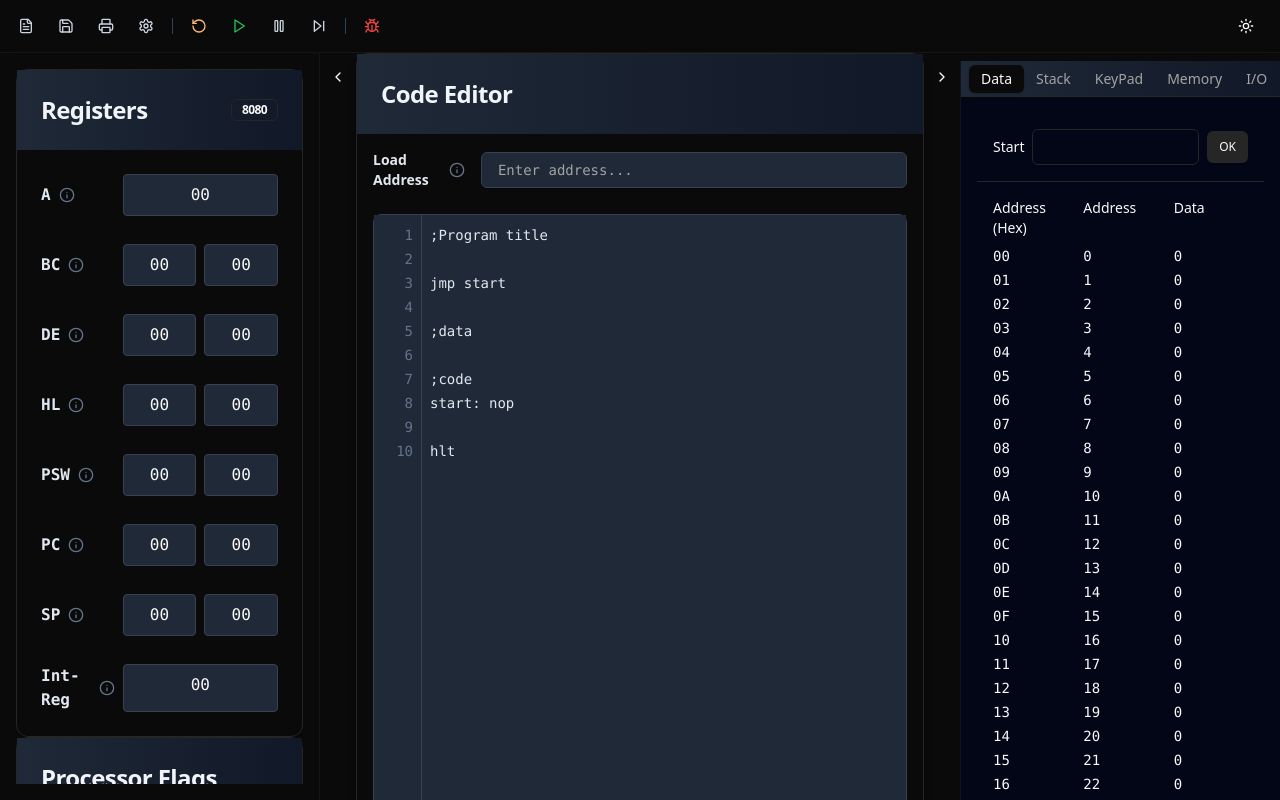
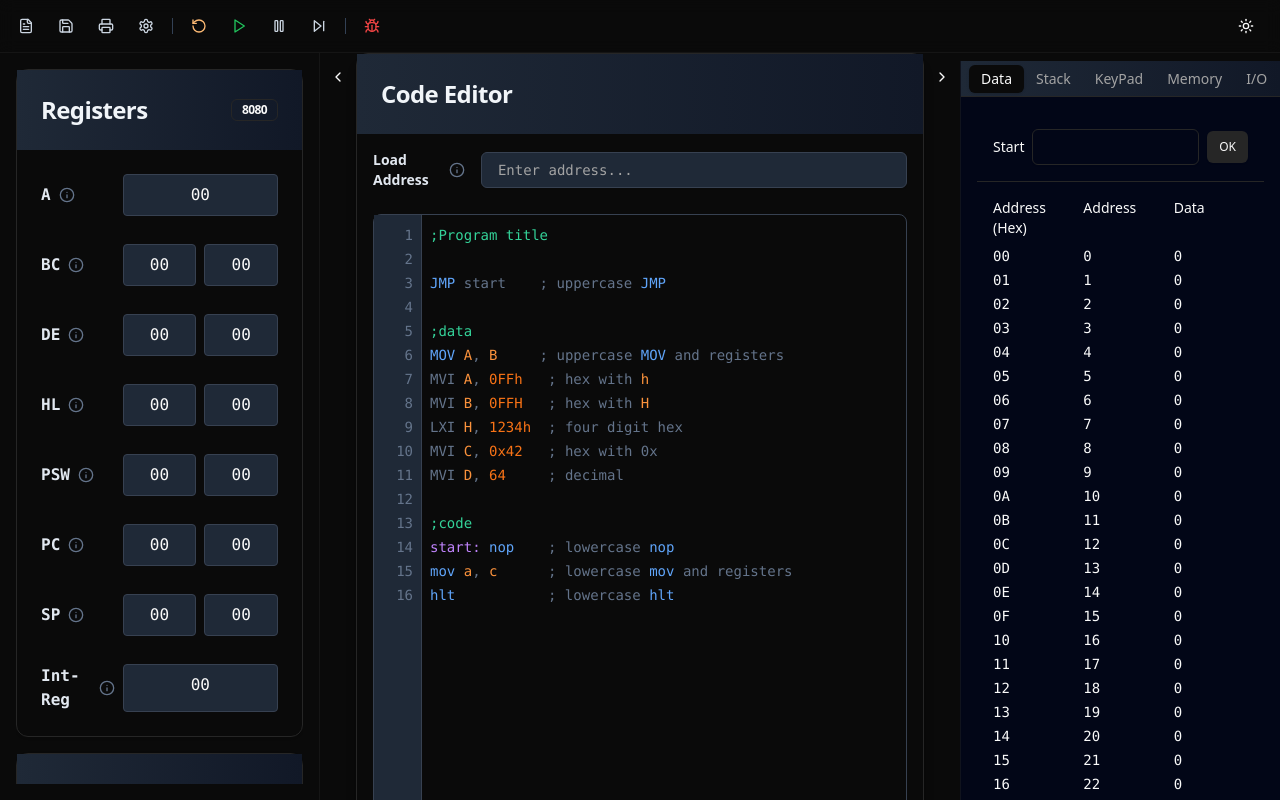
Before and after one commit to TechExplorerAnish/gnu8085sim, a React (Vite) app: page / in a window 1280 px wide. Built offline with nearby package versions, Linux system fonts and the light colour scheme.

Commit message:
feat: implement syntax highlighting in CodeEditor and enhance layout in FlagPanel and RegistersPanel

```diff
--- a/src/components/mycomponents/CodeEditor.jsx
+++ b/src/components/mycomponents/CodeEditor.jsx
@@ -1,5 +1,4 @@
-/** @format */
-
+import  { useState, useRef, useEffect } from 'react';
 import { Card, CardContent, CardHeader, CardTitle } from "@/components/ui/card";
 import {
   Tooltip,
@@ -7,28 +6,83 @@ import {
   TooltipTrigger,
   TooltipProvider,
 } from "@/components/ui/tooltip";
-import { Input } from "@/components/ui/input"
+import { Input } from "@/components/ui/input";
 import { InfoIcon } from "lucide-react";
-import { useState, useRef } from "react";
 
+// Define syntax highlighting rules
+const opcodes = ['jmp', 'hlt', 'nop', 'mov', 'add', 'sub', 'push', 'pop'];
+const registers = ['a', 'b', 'c', 'd', 'e', 'h', 'l', 'sp', 'pc', 'psw'];
+
+const createSyntaxStyles = (content) => {
+  return content.split('\n').map(line => {
+    // Handle comments first
+    if (line.trim().startsWith(';')) {
+      return `<span style="color: #34D399">${line}</span>`;
+    }
+
+    let processedLine = line;
+
+    // Handle labels (words followed by colon)
+    processedLine = processedLine.replace(
+      /([a-zA-Z_]\w*):/g,
+      '<span style="color: #C084FC">$1:</span>'
+    );
+
+    // Handle opcodes (case insensitive)
+    opcodes.forEach(opcode => {
+      const regex = new RegExp(`\\b${opcode}\\b`, 'gi');
+      processedLine = processedLine.replace(
+        regex,
+        match => `<span style="color: #60A5FA">${match}</span>`
+      );
+    });
+
+    // Handle registers (case insensitive)
+    registers.forEach(register => {
+      const regex = new RegExp(`\\b${register}\\b`, 'gi');
+      processedLine = processedLine.replace(
+        regex,
+        match => `<span style="color: #FB923C">${match}</span>`
+      );
+    });
+
+    // Handle numbers (hexadecimal with h/H suffix, 0x prefix, and decimal)
+    processedLine = processedLine.replace(
+      /\b(0x[0-9A-Fa-f]+|[0-9A-Fa-f]+[hH]\b|\d+)\b/g,
+      '<span style="color: #F97316">$1</span>'
+    );
+
+    return processedLine;
+  }).join('\n');
+};
 
 export function CodeEditor() {
   const [value, setValue] = useState(
-    `;Program title\n\njmp start\n\n;data\n\n;code\nstart: nop\n\nhlt`
+    `;Program title\n\nJMP start    ; uppercase JMP\n\n;data\nMOV A, B     ; uppercase MOV and registers\nMVI A, 0FFh   ; hex with h\nMVI B, 0FFH   ; hex with H\nLXI H, 1234h  ; four digit hex\nMVI C, 0x42   ; hex with 0x\nMVI D, 64     ; decimal\n\n;code\nstart: nop    ; lowercase nop\nmov a, c      ; lowercase mov and registers\nhlt           ; lowercase hlt`
   );
+  const [highlightedContent, setHighlightedContent] = useState('');
+  const height = "calc(100vh - 200px)";
+  const lineNumbersRef = useRef(null);
+  const textAreaRef = useRef(null);
+  const highlightRef = useRef(null);
+  const editorWrapperRef = useRef(null);
 
-  const height = "calc(100vh - 200px)"; // Dynamic height
-  // const scrollViewportRef = useRef(null);
-  const lineNumbersRef = useRef(null);
+  useEffect(() => {
+    setHighlightedContent(createSyntaxStyles(value));
+  }, [value]);
+
+  const handleScroll = (e) => {
+    const scrollTop = e.target.scrollTop;
+    if (lineNumbersRef.current) {
+      lineNumbersRef.current.scrollTop = scrollTop;
+    }
+    if (highlightRef.current) {
+      highlightRef.current.scrollTop = scrollTop;
+    }
+  };
 
   // Calculate line numbers based on actual content
   const lineNumbers = value.split("\n").map((_, i) => i + 1);
-
-  const handleScroll = (e) => {
-    if (lineNumbersRef.current) {
-      lineNumbersRef.current.scrollTop = e.target.scrollTop;
-    }
-  };
 
   return (
     <TooltipProvider>
@@ -39,7 +93,6 @@ export function CodeEditor() {
           </CardTitle>
         </CardHeader>
         <CardContent className="p-4">
-          {/* Load Address Section */}
           <div className="mb-6">
             <div className="flex items-center gap-4">
               <div className="flex items-center gap-2">
@@ -60,46 +113,58 @@ export function CodeEditor() {
               <Input
                 id="loadAt"
                 type="text"
-                className=" px-4 py-2  font-mono rounded-md border border-slate-200 dark:border-gray-700 bg-slate-50 dark:bg-gray-800 text-slate-700 dark:text-slate-200 focus:border-slate-300 dark:focus:border-gray-600 transition-all"
+                className="px-4 py-2 font-mono rounded-md border border-slate-200 dark:border-gray-700 bg-slate-50 dark:bg-gray-800 text-slate-700 dark:text-slate-200 focus:border-slate-300 dark:focus:border-gray-600 transition-all"
                 placeholder="Enter address..."
               />
             </div>
           </div>
 
-          {/* Code Editor Section */}
           <div
+            ref={editorWrapperRef}
             className="relative flex rounded-lg border border-slate-200 dark:border-gray-700"
             style={{ height }}
           >
-
-            {             /* Line Numbers */             }
-
+            {/* Line Numbers Column */}
             <div
               ref={lineNumbersRef}
-              className="flex-none w-12 overflow-y-auto bg-slate-50 dark:bg-gray-800 border-r border-slate-200 dark:border-gray-700"
+              className="flex-none w-12 bg-slate-50 dark:bg-gray-800 border-r border-slate-200 dark:border-gray-700 overflow-hidden"
               style={{ height: "100%" }}
             >
-              {lineNumbers.map((num, i) => (
+              <div className="pt-2 w-full">
+                {lineNumbers.map((num) => (
                   <div
                     key={num}
-                  className={`${
-                    i == 0 ? "mt-2" : ""
-                  } px-2 leading-6 text-sm font-mono text-right text-slate-400 dark:text-slate-500`}
+                    className="px-2 text-right text-sm font-mono text-slate-400 dark:text-slate-500"
+                    style={{ height: "24px", lineHeight: "24px" }}
                   >
                     {num}
                   </div>
                 ))}
               </div>
+            </div>
 
-            {/* Text Area */}
-            <div className="flex-1 relative">
+            {/* Editor Area */}
+            <div className="flex-1 relative overflow-hidden">
+              {/* Syntax Highlighting Layer */}
+              <div
+                ref={highlightRef}
+                className="absolute top-0 left-0 w-full h-full pointer-events-none p-2 font-mono text-sm whitespace-pre overflow-hidden"
+                dangerouslySetInnerHTML={{ __html: highlightedContent }}
+                style={{
+                  color: '#64748b',
+                  lineHeight: "24px",
+                }}
+              />
+              {/* Textarea Layer */}
               <textarea
+                ref={textAreaRef}
                 value={value}
                 onChange={(e) => setValue(e.target.value)}
                 onScroll={handleScroll}
-                className="w-full h-full font-mono text-sm leading-6 bg-slate-50 dark:bg-gray-800 text-slate-700 dark:text-slate-200 p-2 outline-none resize-none overflow-y-auto"
+                className="absolute top-0 left-0 w-full h-full font-mono text-sm bg-transparent text-transparent caret-slate-700 dark:caret-slate-200 p-2 outline-none resize-none"
                 spellCheck="false"
                 style={{
+                  lineHeight: "24px",
                   minHeight: "100%",
                   maxHeight: "100%",
                 }}
@@ -111,3 +176,5 @@ export function CodeEditor() {
     </TooltipProvider>
   );
 }
+
+export default CodeEditor;
--- a/src/components/mycomponents/FlagPanel.jsx
+++ b/src/components/mycomponents/FlagPanel.jsx
@@ -28,14 +28,14 @@ export default function FlagPanel() {
   ];
   return (
     <TooltipProvider>
-      <Card className="w-full max-w-md mx-auto shadow-lg dark:shadow-gray-700">
+      <Card className=" hover:shadow-xl transition-shadow duration-300">
         <CardHeader className="space-y-1 bg-gradient-to-r from-slate-50 to-slate-100 dark:from-gray-800 dark:to-gray-900">
           <CardTitle className="text-2xl font-bold flex items-center justify-between text-slate-800 dark:text-slate-100">
             Processor Flags
           </CardTitle>
         </CardHeader>
         <CardContent>
-          <div className="grid gap-4">
+          <div className="flex flex-col pt-2">
             {flags.map((flag, index) => (
               <div
                 key={index}
@@ -44,7 +44,7 @@ export default function FlagPanel() {
                 <div className="flex items-center gap-2">
                   <Badge
                     variant={flag.value ? "default" : "outline"}
-                    className={`w-12 text-center ${
+                    className={`w-12 text-center font-bold text-sm ${
                       flag.value
                         ? "bg-green-500 text-white"
                         : "bg-slate-100 text-slate-800 dark:bg-gray-800 dark:text-slate-100"
@@ -57,7 +57,7 @@ export default function FlagPanel() {
                       <InfoIcon className="h-4 w-4 text-slate-400 hover:text-slate-600 dark:text-zinc-300 dark:hover:text-zinc-300" />
                     </TooltipTrigger>
                     <TooltipContent className="bg-slate-100 dark:bg-slate-900">
-                      <p className="max-w-xs text-slate-800 dark:text-zinc-100">
+                      <p className="max-w-xs text-sm text-slate-800 dark:text-zinc-100">
                         {flagDescriptions[flag.name]}
                       </p>
                     </TooltipContent>
@@ -66,7 +66,7 @@ export default function FlagPanel() {
                 <Toggle
                   pressed={flag.value}
                   // onPressedChange={() => toggleFlag(flag.name)}
-                  className={`w-16 ${
+                  className={`font-mono font-bold   w-16 ${
                     flag.value
                       ? "bg-green-500 hover:bg-green-600 text-white"
                       : "bg-slate-100 text-slate-800 hover:bg-slate-200 dark:bg-gray-800 dark:text-slate-100 dark:hover:bg-gray-700"
--- a/src/components/mycomponents/Layout.jsx
+++ b/src/components/mycomponents/Layout.jsx
@@ -57,7 +57,7 @@ export default function Layout() {
             <aside className="h-full w-64 md:w-72 lg:w-80 border-r border-border/40">
               <ScrollArea className="h-full p-4">
                 <div className="flex flex-col gap-4">
-                  <div className="">
+                  <div className="flex flex-col gap-4">
                     <RegistersPanel />
                     <FlagPanel />
                   </div>
--- a/src/components/mycomponents/RegisterPannel.jsx
+++ b/src/components/mycomponents/RegisterPannel.jsx
@@ -34,7 +34,7 @@ export function RegistersPanel() {
 
   return (
     <TooltipProvider>
-      <Card className="shadow-lg hover:shadow-xl transition-shadow duration-300">
+      <Card className="hover:shadow-xl transition-shadow duration-300">
         <CardHeader className="space-y-1 bg-gradient-to-r from-slate-50 to-slate-100 dark:from-gray-800 dark:to-gray-900">
           <CardTitle className="text-2xl font-bold flex items-center justify-between text-slate-800 dark:text-slate-100">
             Registers
```
Lines whose indentation alone changed are shown as unchanged.
